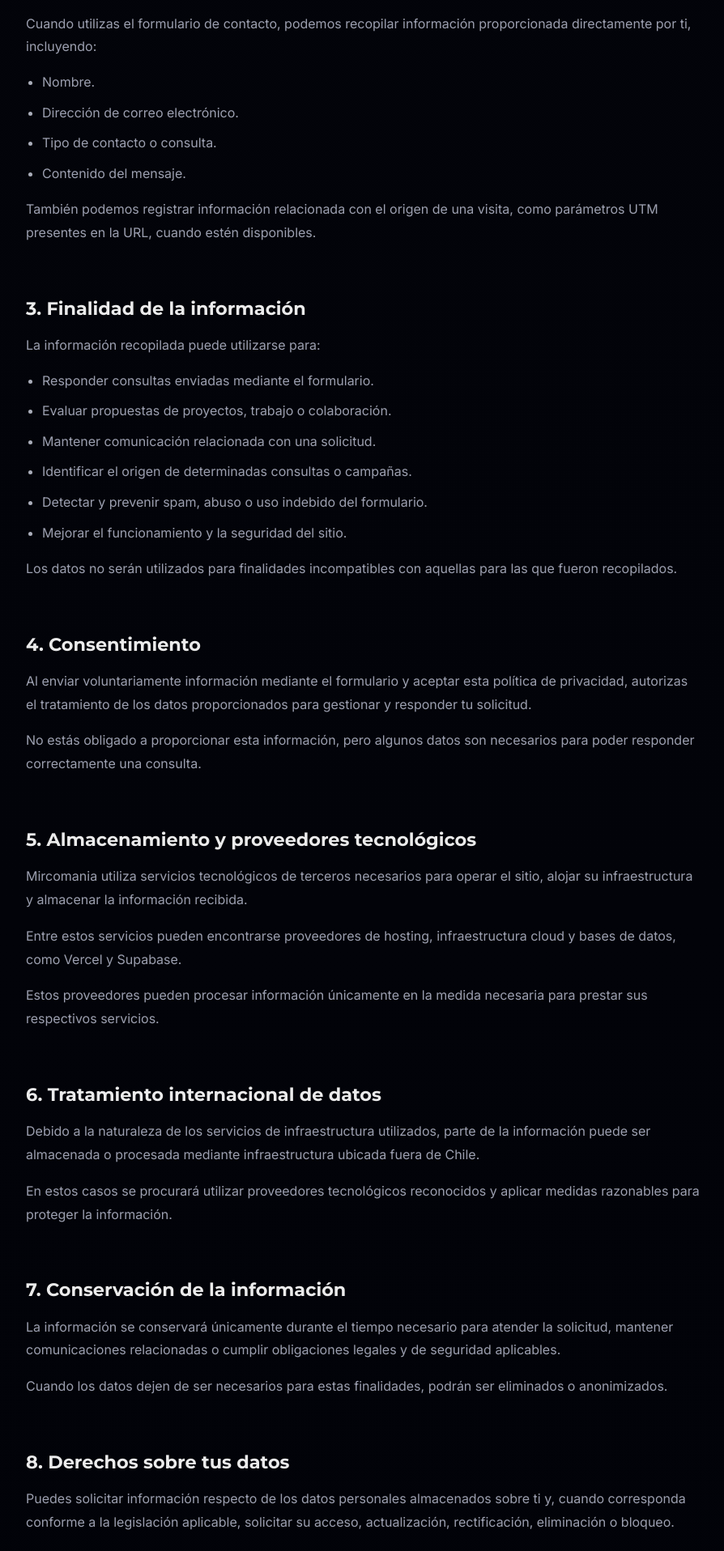
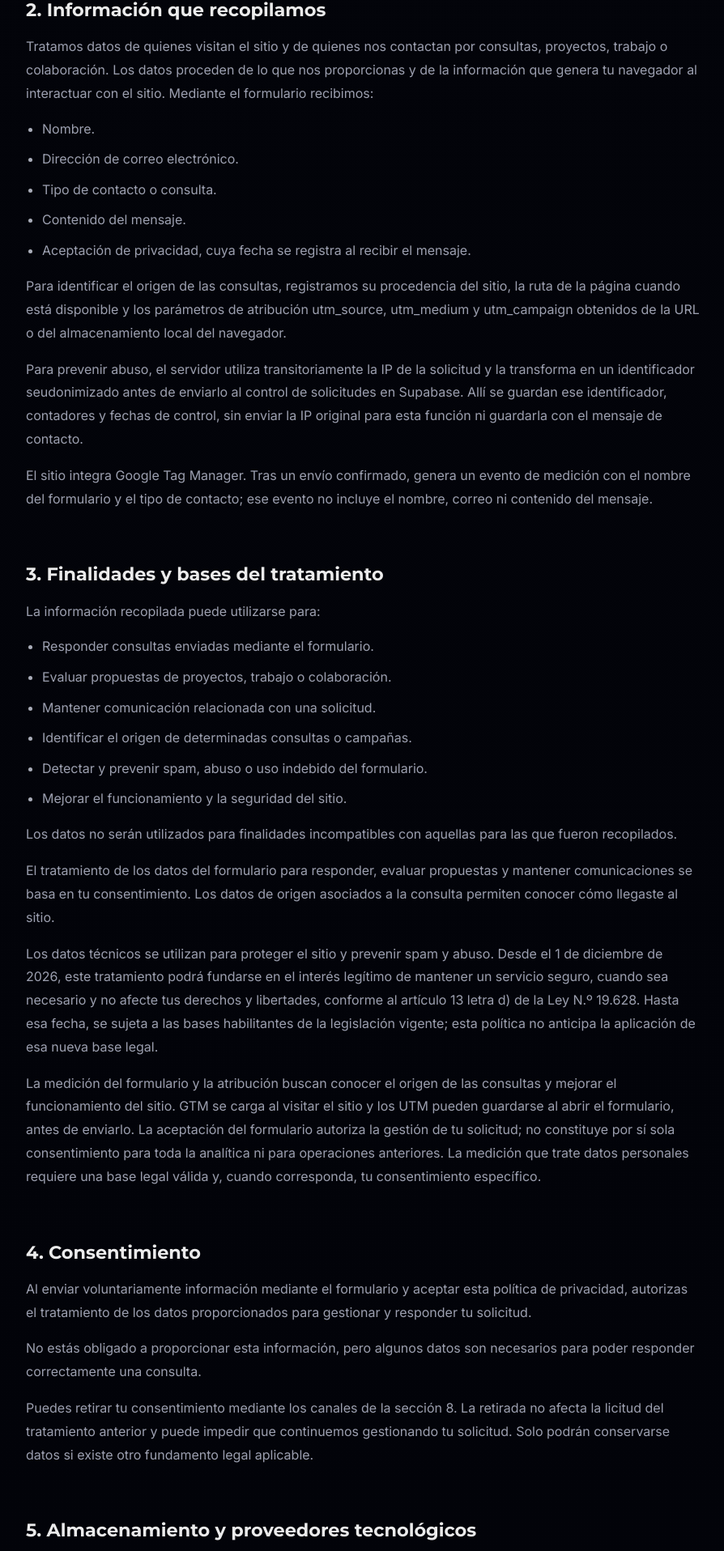
Before and after one commit to mircomania/mircomania-1-1.0, a Next.js app: page /politica-privacidad in a window 1280 px wide. Shown: the part 872-2788 px from the top of the page at 81% size, without its empty margins (192-1086 px from the left). Built offline with nearby package versions, Linux system fonts and the light colour scheme; no server answers.

Commit message:
82 commit mircomania-1-1.0 - actualizacion politicas 2027

```diff
--- a/src/components/exports/privacy/privacy1/Privacy1.tsx
+++ b/src/components/exports/privacy/privacy1/Privacy1.tsx
@@ -1,4 +1,4 @@
-import { ROUTES } from '@/constants/routes';
+import { ROUTES, SOCIAL_LINKS } from '@/constants/routes';
 
 import { SmartLink } from '@/utils/SmartLink';
 
@@ -22,7 +22,7 @@ export default function Privacy1() {
                     </p>
 
                     <p className={styles.updated}>
-                        Última actualización: <time dateTime="2026-08-10">10 de agosto de 2026</time>
+                        Última actualización: <time dateTime="2026-09-09">9 de septiembre de 2026</time> · Versión 1.1
                     </p>
                 </header>
 
@@ -31,8 +31,8 @@ export default function Privacy1() {
                         <h2>1. Responsable del tratamiento</h2>
 
                         <p>
-                            Mircomania es un sitio profesional operado desde Chile y orientado a la presentación de servicios, proyectos, experiencia
-                            profesional y oportunidades de contacto.
+                            El responsable del tratamiento es Mirco Rodríguez, quien gestiona Mircomania como su sitio profesional personal desde
+                            Chile y decide para qué y cómo se utilizan los datos. Mircomania es el nombre del sitio y del proyecto profesional.
                         </p>
 
                         <p>La información enviada mediante este sitio es tratada únicamente para las finalidades descritas en esta política.</p>
@@ -41,23 +41,40 @@ export default function Privacy1() {
                     <section className={styles.policySection}>
                         <h2>2. Información que recopilamos</h2>
 
-                        <p>Cuando utilizas el formulario de contacto, podemos recopilar información proporcionada directamente por ti, incluyendo:</p>
+                        <p>
+                            Tratamos datos de quienes visitan el sitio y de quienes nos contactan por consultas, proyectos, trabajo o colaboración.
+                            Los datos proceden de lo que nos proporcionas y de la información que genera tu navegador al interactuar con el sitio.
+                            Mediante el formulario recibimos:
+                        </p>
 
                         <ul>
                             <li>Nombre.</li>
                             <li>Dirección de correo electrónico.</li>
                             <li>Tipo de contacto o consulta.</li>
                             <li>Contenido del mensaje.</li>
+                            <li>Aceptación de privacidad, cuya fecha se registra al recibir el mensaje.</li>
                         </ul>
 
                         <p>
-                            También podemos registrar información relacionada con el origen de una visita, como parámetros UTM presentes en la URL,
-                            cuando estén disponibles.
+                            Para identificar el origen de las consultas, registramos su procedencia del sitio, la ruta de la página cuando está
+                            disponible y los parámetros de atribución utm_source, utm_medium y utm_campaign obtenidos de la URL o del almacenamiento
+                            local del navegador.
+                        </p>
+
+                        <p>
+                            Para prevenir abuso, el servidor utiliza transitoriamente la IP de la solicitud y la transforma en un identificador
+                            seudonimizado antes de enviarlo al control de solicitudes en Supabase. Allí se guardan ese identificador, contadores y
+                            fechas de control, sin enviar la IP original para esta función ni guardarla con el mensaje de contacto.
+                        </p>
+
+                        <p>
+                            El sitio integra Google Tag Manager. Tras un envío confirmado, genera un evento de medición con el nombre del formulario
+                            y el tipo de contacto; ese evento no incluye el nombre, correo ni contenido del mensaje.
                         </p>
                     </section>
 
                     <section className={styles.policySection}>
-                        <h2>3. Finalidad de la información</h2>
+                        <h2>3. Finalidades y bases del tratamiento</h2>
 
                         <p>La información recopilada puede utilizarse para:</p>
 
@@ -71,6 +88,28 @@ export default function Privacy1() {
                         </ul>
 
                         <p>Los datos no serán utilizados para finalidades incompatibles con aquellas para las que fueron recopilados.</p>
+
+                        <p>
+                            El tratamiento de los datos del formulario para responder, evaluar propuestas y mantener comunicaciones se basa en tu
+                            consentimiento. Los datos de origen asociados a la consulta permiten conocer cómo llegaste al sitio.
+                        </p>
+
+                        <p>
+                            Los datos técnicos se utilizan para proteger el sitio y prevenir spam y abuso. Desde el 1 de diciembre de 2026, este
+                            tratamiento podrá fundarse en el interés legítimo de mantener un servicio seguro, cuando sea necesario y no afecte tus
+                            derechos y libertades, conforme al artículo 13 letra d) de la Ley N.º 19.628. Hasta esa fecha, se sujeta a las bases
+                            habilitantes de la legislación vigente; esta política no anticipa la aplicación de esa nueva base legal.
+                        </p>
+
+                        {/* TODO: Revisar las etiquetas activas de GTM y documentar la base de licitud de la medición y del almacenamiento UTM,
+                            incluidos los mecanismos de consentimiento que correspondan. La aceptación del formulario no cubre operaciones previas. */}
+                        <p>
+                            La medición del formulario y la atribución buscan conocer el origen de las consultas y mejorar el funcionamiento del
+                            sitio. GTM se carga al visitar el sitio y los UTM pueden guardarse al abrir el formulario, antes de enviarlo. La aceptación
+                            del formulario autoriza la gestión de tu solicitud; no constituye por sí sola consentimiento para toda la analítica ni
+                            para operaciones anteriores. La medición que trate datos personales requiere una base legal válida y, cuando corresponda,
+                            tu consentimiento específico.
+                        </p>
                     </section>
 
                     <section className={styles.policySection}>
@@ -85,6 +124,12 @@ export default function Privacy1() {
                             No estás obligado a proporcionar esta información, pero algunos datos son necesarios para poder responder correctamente
                             una consulta.
                         </p>
+
+                        <p>
+                            Puedes retirar tu consentimiento mediante los canales de la sección 8. La retirada no afecta la licitud del tratamiento
+                            anterior y puede impedir que continuemos gestionando tu solicitud. Solo podrán conservarse datos si existe otro fundamento
+                            legal aplicable.
+                        </p>
                     </section>
 
                     <section className={styles.policySection}>
@@ -95,10 +140,16 @@ export default function Privacy1() {
                             almacenar la información recibida.
                         </p>
 
-                        <p>
-                            Entre estos servicios pueden encontrarse proveedores de hosting, infraestructura cloud y bases de datos, como Vercel y
-                            Supabase.
-                        </p>
+                        <ul>
+                            <li>Bluehosting: alojamiento del sitio y procesamiento de las solicitudes que recibe su servidor.</li>
+                            <li>Supabase: almacenamiento de contactos y del identificador seudonimizado y registros del control de solicitudes.</li>
+                            <li>Make: recepción de nuevos contactos desde Supabase para generar notificaciones por correo.</li>
+                            <li>
+                                Servicio de correo del hosting: envío de notificaciones y recepción o reenvío de comunicaciones de contacto, con los
+                                datos incluidos en esos mensajes.
+                            </li>
+                            <li>Google Tag Manager, de Google: gestión de etiquetas y del evento de medición descrito en la sección 2.</li>
+                        </ul>
 
                         <p>Estos proveedores pueden procesar información únicamente en la medida necesaria para prestar sus respectivos servicios.</p>
                     </section>
@@ -112,11 +163,14 @@ export default function Privacy1() {
                         </p>
 
                         <p>
-                            En estos casos se procurará utilizar proveedores tecnológicos reconocidos y aplicar medidas razonables para proteger la
-                            información.
+                            Algunos proveedores tecnológicos pueden utilizar infraestructura fuera de Chile. Las transferencias deberán sujetarse a
+                            las condiciones y garantías exigidas por la normativa aplicable, incluidas las reglas de transferencia internacional que
+                            entren en vigor el 1 de diciembre de 2026.
                         </p>
                     </section>
 
+                    {/* TODO: Definir una política operativa concreta de retención y eliminación para contactos, notificaciones e identificadores
+                        de seguridad, para cumplir completamente con el artículo 14 ter letra i) desde el 1 de diciembre de 2026. */}
                     <section className={styles.policySection}>
                         <h2>7. Conservación de la información</h2>
 
@@ -126,14 +180,23 @@ export default function Privacy1() {
                         </p>
 
                         <p>Cuando los datos dejen de ser necesarios para estas finalidades, podrán ser eliminados o anonimizados.</p>
+
+                        <p>
+                            Los UTM guardados en el navegador tienen una vigencia de 15 días: al volver a consultarlos, se descartan si han vencido.
+                            Puedes borrarlos desde los ajustes de almacenamiento de tu navegador. Este plazo no determina la conservación de los datos
+                            ya enviados con una consulta, sus notificaciones por correo ni los registros de seguridad.
+                        </p>
                     </section>
 
                     <section className={styles.policySection}>
                         <h2>8. Derechos sobre tus datos</h2>
 
                         <p>
-                            Puedes solicitar información respecto de los datos personales almacenados sobre ti y, cuando corresponda conforme a la
-                            legislación aplicable, solicitar su acceso, actualización, rectificación, eliminación o bloqueo.
+                            Puedes ejercer gratuitamente tus derechos conforme a la legislación aplicable: acceso a tus datos, rectificación de
+                            información incorrecta, supresión o eliminación, oposición al tratamiento y bloqueo cuando corresponda. Desde el 1 de
+                            diciembre de 2026, también podrás ejercer el derecho a la portabilidad, que permite obtener tus datos en un formato
+                            electrónico de uso común y transmitirlos a otro responsable, bajo las condiciones legales. La oposición y los demás
+                            derechos se ejercerán con el alcance vigente en cada momento. También puedes retirar tu consentimiento.
                         </p>
 
                         <p>
@@ -141,7 +204,17 @@ export default function Privacy1() {
                             <SmartLink href={ROUTES.contact} className={styles.link} dataCta="privacy-contacto-link">
                                 página de contacto
                             </SmartLink>
-                            .
+                            {' '}o escribir a{' '}
+                            <a href={`mailto:${SOCIAL_LINKS.emailContact}`} className={styles.link}>
+                                {SOCIAL_LINKS.emailContact}
+                            </a>
+                            . Indica tu solicitud y los antecedentes necesarios para identificar los datos a los que se refiere.
+                        </p>
+
+                        <p>
+                            A partir del 1 de diciembre de 2026, podrás recurrir ante la Agencia de Protección de Datos Personales cuando corresponda
+                            conforme a la ley, especialmente si tu solicitud de derechos es rechazada o no recibe respuesta dentro del plazo legal.
+                            Hasta entonces, se mantienen las vías de protección previstas por la legislación vigente.
                         </p>
                     </section>
 
@@ -150,7 +223,8 @@ export default function Privacy1() {
 
                         <p>
                             Se aplican medidas técnicas y organizativas razonables destinadas a reducir riesgos de acceso no autorizado, alteración,
-                            pérdida o uso indebido de la información.
+                            pérdida o uso indebido de la información. Estas incluyen controles de acceso a los datos, limitación de solicitudes,
+                            minimización de la información técnica y protección de credenciales mediante la separación entre navegador y servidor.
                         </p>
 
                         <p>Sin embargo, ningún sistema conectado a Internet puede garantizar seguridad absoluta.</p>
@@ -160,13 +234,24 @@ export default function Privacy1() {
                         <h2>10. Menores de edad</h2>
 
                         <p>
-                            Este sitio no está dirigido específicamente a menores de edad ni busca recopilar intencionalmente información personal de
-                            menores.
+                            Este sitio profesional no está dirigido a niños, niñas o adolescentes ni busca recopilar intencionalmente sus datos.
+                            Cuando corresponda, se respetarán las categorías especiales de protección previstas por la legislación chilena, incluidas
+                            las garantías para sus datos y la intervención de sus representantes legales en los casos exigidos por la ley.
                         </p>
                     </section>
 
                     <section className={styles.policySection}>
-                        <h2>11. Enlaces externos</h2>
+                        <h2>11. Decisiones automatizadas</h2>
+
+                        <p>
+                            Mircomania no utiliza los datos enviados mediante el formulario para tomar decisiones automatizadas que produzcan efectos
+                            jurídicos o te afecten significativamente. Las automatizaciones operativas, como las notificaciones por correo y los
+                            controles de abuso, sirven para gestionar y proteger el servicio.
+                        </p>
+                    </section>
+
+                    <section className={styles.policySection}>
+                        <h2>12. Enlaces externos</h2>
 
                         <p>
                             El sitio puede contener enlaces hacia plataformas o sitios web de terceros. Mircomania no controla sus políticas de
@@ -177,11 +262,13 @@ export default function Privacy1() {
                     </section>
 
                     <section className={styles.policySection}>
-                        <h2>12. Legislación aplicable</h2>
+                        <h2>13. Legislación aplicable</h2>
 
                         <p>
                             El tratamiento de datos realizado desde Chile se encuentra sujeto a la legislación chilena aplicable en materia de
-                            privacidad y protección de datos personales.
+                            privacidad y protección de datos personales, en particular la Ley N.º 19.628. Esta política contempla las modificaciones
+                            introducidas por la Ley N.º 21.719 que entran en vigor el 1 de diciembre de 2026, sin presentarlas como exigibles antes de
+                            esa fecha.
                         </p>
 
                         <p>
@@ -191,14 +278,14 @@ export default function Privacy1() {
                     </section>
 
                     <section className={styles.policySection}>
-                        <h2>13. Cambios en esta política</h2>
+                        <h2>14. Cambios en esta política</h2>
 
                         <p>
                             Esta política podrá actualizarse cuando cambien las funcionalidades del sitio, los servicios utilizados o las obligaciones
                             legales aplicables.
                         </p>
 
-                        <p>Cuando se realicen cambios relevantes, se actualizará la fecha indicada al inicio de esta página.</p>
+                        <p>Cuando se realicen cambios relevantes, se actualizarán la fecha y la versión indicadas al inicio de esta página.</p>
                     </section>
                 </div>
             </div>
```
Also changed, not shown: 1 other file (tests, documents, lock files or other folders).
